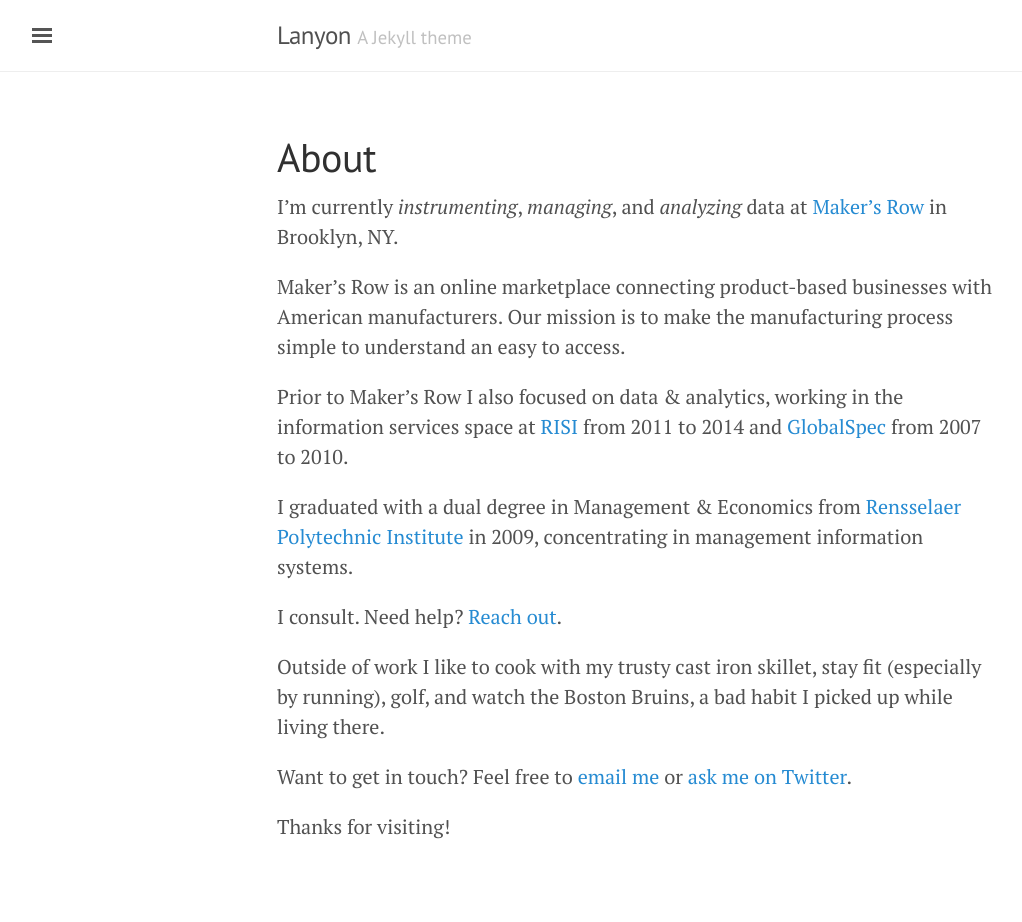
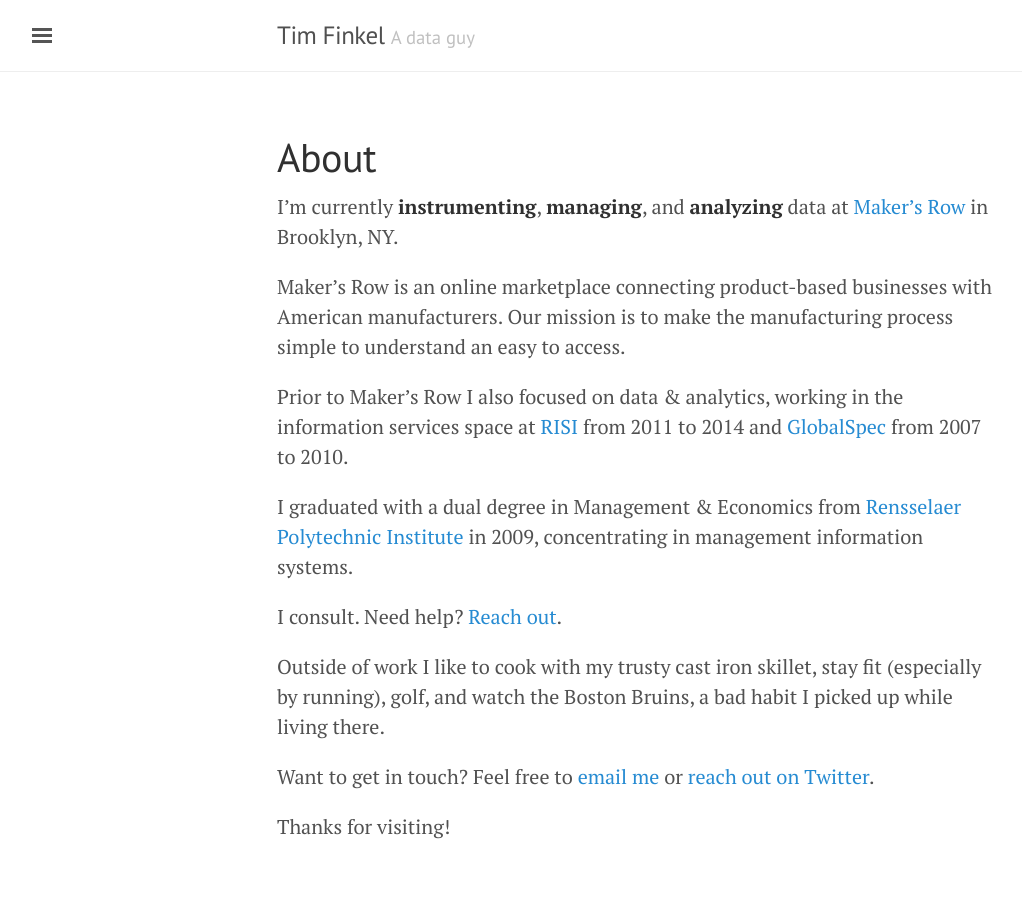
Before and after one commit to kingfink/kingfink.github.io, a Jekyll site: the page built from about.md, in a window 1280 px wide. Shown: the whole page, without its empty margins (3-1025 px from the left). Built offline with Jekyll 4.4.1, drawn with Linux system fonts in a browser that asks for light colours.

Commit message:
updates to about

```diff
--- a/_config.yml
+++ b/_config.yml
@@ -4,18 +4,18 @@
 permalink:           pretty
 
 # Setup
-title:               Lanyon
-tagline:             'A Jekyll theme'
-description:         'A reserved <a href="http://jekyllrb.com" target="_blank">Jekyll</a> theme that places the utmost gravity on content with a hidden drawer. Made by <a href="https://twitter.com/mdo" target="_blank">@mdo</a>.'
-url:                 http://lanyon.getpoole.com
+title:               Tim Finkel
+tagline:             'A data guy'
+description:         'A data guy. <a href="https://twitter.com/king_fink" target="_blank">@king_fink</a>.'
+url:                 http://timfinkel.com
 baseurl:             ''
 paginate:            5
 
 # About/contact
 author:
-  name:              Mark Otto
-  url:               https://twitter.com/mdo
-  email:             markdotto@gmail.com
+  name:              Tim Finkel
+  url:               https://twitter.com/king_fink
+  email:             tim.finkel@gmail.com
 
 # Custom vars
 version:             1.0.0
--- a/about.md
+++ b/about.md
@@ -3,7 +3,7 @@
 title: About
 ---
 
-I’m currently *instrumenting*, *managing*, and *analyzing* data at [Maker’s Row](http://makersrow.com/) in Brooklyn, NY.
+I’m currently **instrumenting**, **managing**, and **analyzing** data at [Maker’s Row](http://makersrow.com/) in Brooklyn, NY.
 
 Maker’s Row is an online marketplace connecting product-based businesses with American manufacturers. Our mission is to make the manufacturing process simple to understand an easy to access.
 
@@ -15,6 +15,6 @@
 
 Outside of work I like to cook with my trusty cast iron skillet, stay fit (especially by running), golf, and watch the Boston Bruins, a bad habit I picked up while living there.
 
-Want to get in touch? Feel free to [email me](mailto:tim.finkel@gmail.com) or [ask me on Twitter](https://twitter.com/king_fink).
+Want to get in touch? Feel free to [email me](mailto:tim.finkel@gmail.com) or [reach out on Twitter](https://twitter.com/king_fink).
 
 Thanks for visiting!
```
